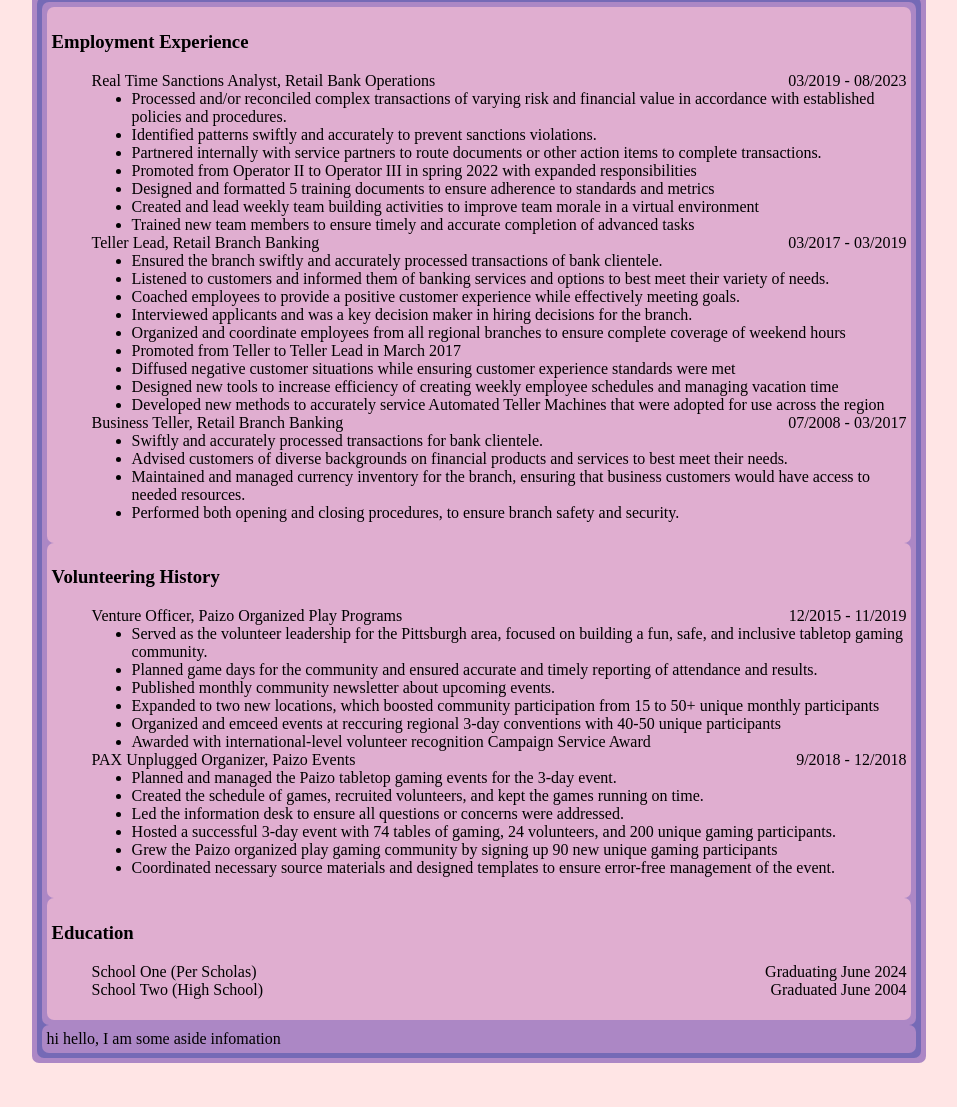
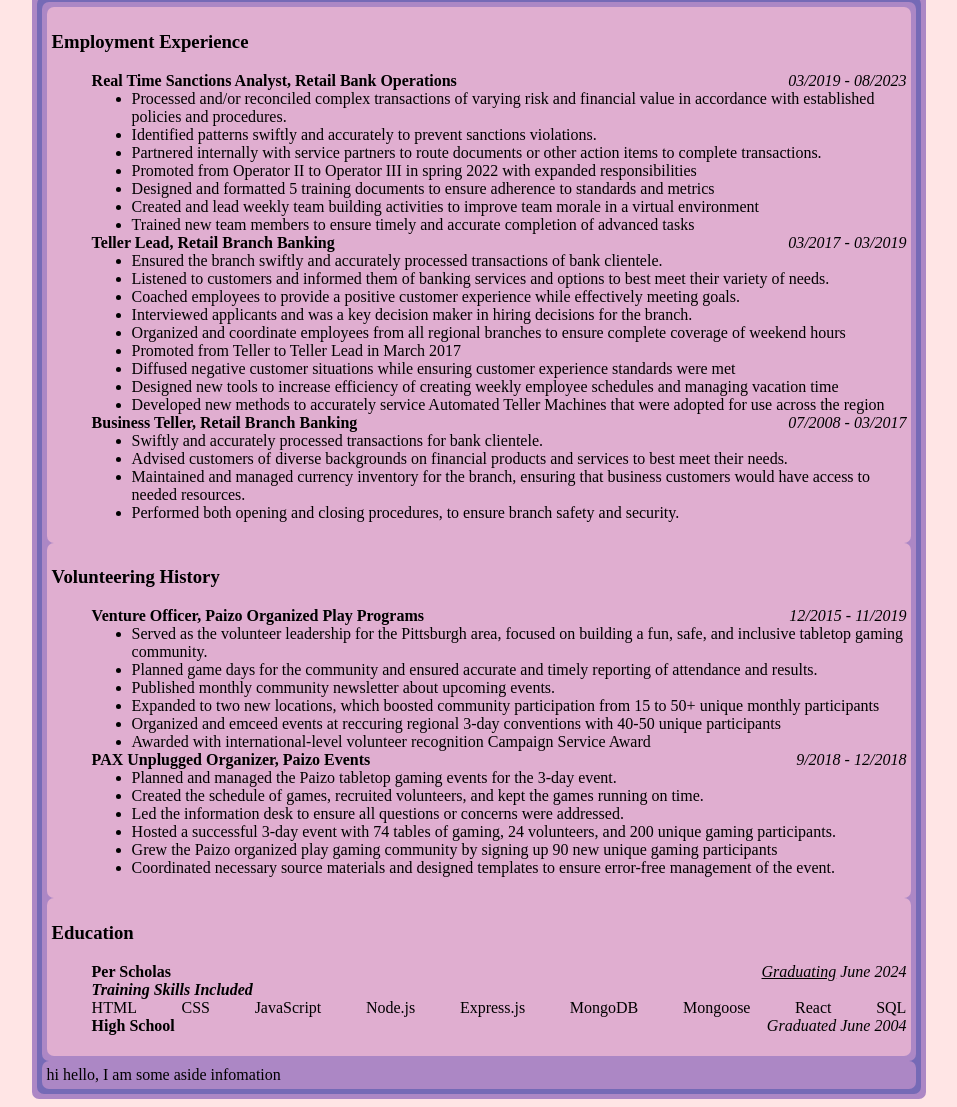
Before and after one commit to quinnpshannon/Online-Resume, a plain HTML site: page index.html in a window 1280 px wide. Shown: the part 300-1407 px from the top of the page, without its empty margins (161-1118 px from the left). Before the commit the page ends 1371 px from the top, so only its background shows below. Drawn offline with Linux system fonts and the light colour scheme.

Commit message:
Made the page a little bit prettier

```diff
--- a/index.html
+++ b/index.html
@@ -43,8 +43,8 @@
                 <h3>Employment Experience</h3>
                 <ul>
                     <div class="links">
-                        <li>Real Time Sanctions Analyst, Retail Bank Operations</li>
-                        <li>03/2019 - 08/2023</li>
+                        <li><b>Real Time Sanctions Analyst, Retail Bank Operations</b></li>
+                        <li><i>03/2019 - 08/2023</i></li>
                     </div>
                     <ul>
                         <li>Processed and/or reconciled complex transactions of varying risk and financial value in accordance with established policies and procedures.</li>
@@ -56,8 +56,8 @@
                         <li>Trained new team members to ensure timely and accurate completion of advanced tasks</li>
                     </ul>
                     <div class="links">
-                        <li>Teller Lead, Retail Branch Banking</li>
-                        <li>03/2017 - 03/2019</li>
+                        <li><b>Teller Lead, Retail Branch Banking</b></li>
+                        <li><i>03/2017 - 03/2019</i></li>
                     </div>
                     <ul>
                         <li>Ensured the branch swiftly and accurately processed transactions of bank clientele.</li>
@@ -71,8 +71,8 @@
                         <li>Developed new methods to accurately service Automated Teller Machines that were adopted for use across the region</li>
                     </ul>
                     <div class="links">
-                        <li>Business Teller, Retail Branch Banking</li>
-                        <li>07/2008 - 03/2017</li>
+                        <li><b>Business Teller, Retail Branch Banking</b></li>
+                        <li><i>07/2008 - 03/2017</i></li>
                     </div>
                     <ul>
                         <li>Swiftly and accurately processed transactions for bank clientele.</li>
@@ -86,8 +86,8 @@
                 <h3>Volunteering History</h3>
                 <ul>
                     <div class="links">
-                        <li>Venture Officer, Paizo Organized Play Programs</li>
-                        <li>12/2015 - 11/2019</li>
+                        <li><b>Venture Officer, Paizo Organized Play Programs</b></li>
+                        <li><i>12/2015 - 11/2019</i></li>
                     </div>
                     <ul>
                         <li>Served as the volunteer leadership for the Pittsburgh area, focused on building a fun, safe, and inclusive tabletop gaming community.</li>
@@ -98,8 +98,8 @@
                         <li>Awarded with international-level volunteer recognition Campaign Service Award</li>
                     </ul>
                     <div class="links">
-                        <li>PAX Unplugged Organizer, Paizo Events</li>
-                        <li>9/2018 - 12/2018</li>
+                        <li><b>PAX Unplugged Organizer, Paizo Events</b></li>
+                        <li><i>9/2018 - 12/2018</i></li>
                     </div>
                     <ul>
                         <li>Planned and managed the Paizo tabletop gaming events for the 3-day event.</li>
@@ -115,12 +115,26 @@
                 <h3>Education</h3>
                 <ul>
                     <div class="links">
-                        <li>School One (Per Scholas)</li>
-                        <li>Graduating June 2024</li>
+                        <li><b>Per Scholas</b></li>
+                        <li><i><u>Graduating</u> June 2024</i></li>
                     </div>
                     <div class="links">
-                        <li>School Two (High School)</li>
-                        <li>Graduated June 2004</li>
+                        <li><b><i>Training Skills Included</i></b></li>
+                    </div>
+                    <div class="links">
+                        <li>HTML</li>
+                        <li>CSS</li>
+                        <li>JavaScript</li>
+                        <li>Node.js</li>
+                        <li>Express.js</li>
+                        <li>MongoDB</li>
+                        <li>Mongoose</li>
+                        <li>React</li>
+                        <li>SQL</li>
+                    </div>
+                    <div class="links">
+                        <li><b>High School</b></li>
+                        <li><i>Graduated June 2004</i></li>
                     </div>
                 </ul>
             </section>
```
